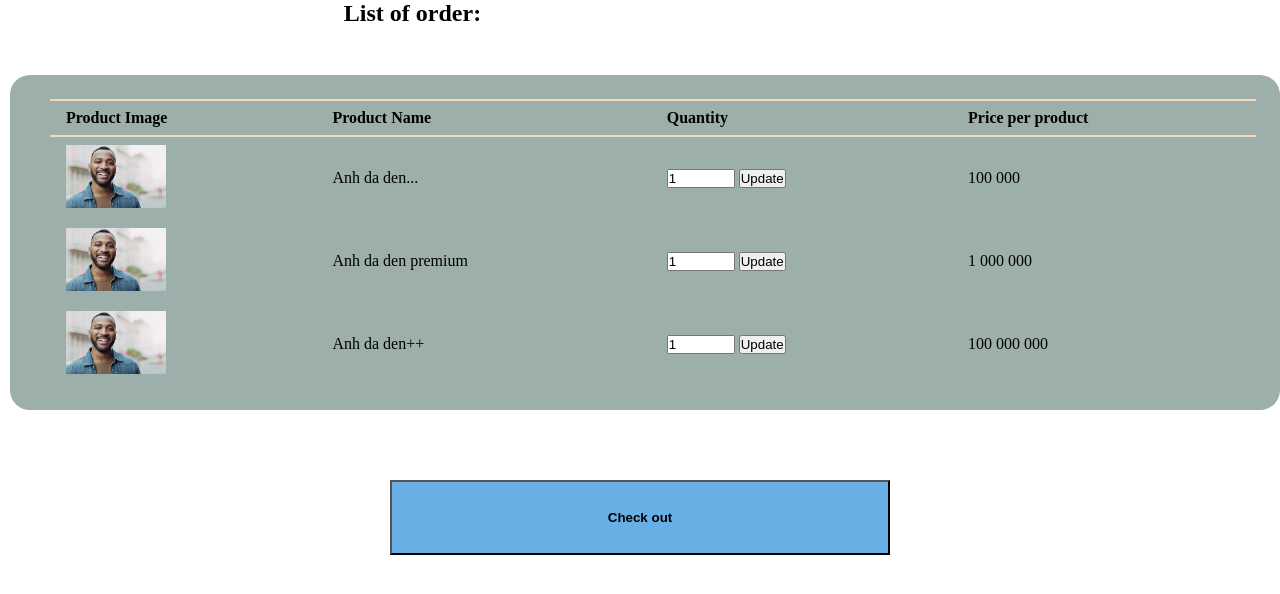
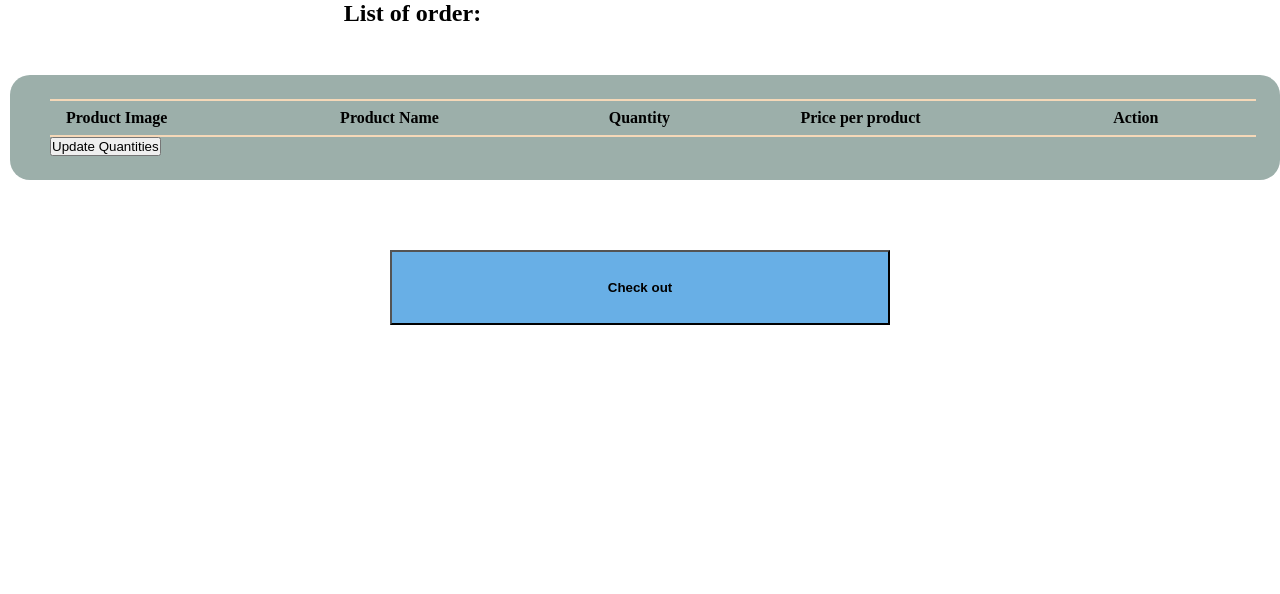
Before and after one commit to duccodon/Dressify, a PHP site: page /CartDetails.php in a window 1280 px wide. Shown: the top 594 px of the page. Run offline with PHP 8.4, Linux system fonts and the light colour scheme; data comes from the database, SQL or seed files in the repository.

Commit message:
Update CartDetails.php

```diff
--- a/role/customer/CartDetails.php
+++ b/role/customer/CartDetails.php
@@ -1,3 +1,75 @@
+<?php
+$servername = "localhost";
+$username = "username";
+$password = "password";
+$dbname = "dressify_db";
+
+// Create connection
+$conn = new mysqli($servername, $username, $password, $dbname);
+
+// Check connection
+if ($conn->connect_error) {
+    die("Connection failed: " . $conn->connect_error);
+}
+
+session_start();
+
+// Initialize the cart if it doesn't exist
+if (!isset($_SESSION['cart'])) {
+    $_SESSION['cart'] = [];
+}
+
+// Handle form submissions
+if ($_SERVER['REQUEST_METHOD'] == 'POST') {
+    if (isset($_POST['add_to_cart'])) {
+        $productId = $_POST['product_id'];
+        $quantity = $_POST['quantity'];
+
+        if (isset($_SESSION['cart'][$productId])) {
+            $_SESSION['cart'][$productId] += $quantity;
+        } else {
+            $_SESSION['cart'][$productId] = $quantity;
+        }
+
+        header("Location: CartDetails.php");
+        exit();
+    }
+
+    if (isset($_POST['update_quantity'])) {
+        foreach ($_POST['quantity'] as $productId => $quantity) {
+            if (isset($_SESSION['cart'][$productId])) {
+                $_SESSION['cart'][$productId] = max(1, (int)$quantity);
+            }
+        }
+        header("Location: CartDetails.php");
+        exit();
+    }
+
+    if (isset($_POST['remove_item'])) {
+        $productId = $_POST['product_id'];
+        unset($_SESSION['cart'][$productId]);
+        header("Location: CartDetails.php");
+        exit();
+    }
+}
+
+// Fetch products from the database
+$stmt = $conn->prepare("SELECT * FROM products");
+$stmt->execute();
+$products = $stmt->get_result()->fetch_all(MYSQLI_ASSOC);
+
+// Fetch products in the cart
+$cartItems = $_SESSION['cart'] ?? [];
+$productDetails = [];
+
+if (!empty($cartItems)) {
+    $productIds = implode(',', array_keys($cartItems));
+    $stmt = $conn->prepare("SELECT * FROM products WHERE product_id IN ($productIds)");
+    $stmt->execute();
+    $productDetails = $stmt->get_result()->fetch_all(MYSQLI_ASSOC);
+}
+?>
+
 <!DOCTYPE html>
 <html lang="en">
 <head>
@@ -13,6 +85,7 @@
       <div class="card">
         <div class="card-body">
           <div class="table-responsive">
+            <form method="POST" action="">
               <table width="100%">
                 <thead>
                   <tr>
@@ -20,65 +93,41 @@
                     <td>Product Name</td>
                     <td>Quantity</td>
                     <td>Price per product</td>
+                    <td>Action</td>
                   </tr>
                 </thead>
-
                 <tbody>
+                  <?php foreach ($productDetails as $product): ?>
                   <tr>
                     <td>
-                    <img src = "/img/1.jpg" class = "product-image">
+                      <img src="/img/<?php echo htmlspecialchars($product['image']); ?>" class="product-image">
                     </td>
-                  <td>Anh da den...</td>
+                    <td><?php echo htmlspecialchars($product['name']); ?></td>
                     <td>
-                    <form>
-                      <input type="number" name="quantity" value="1" min="1" max="1000" step="1">
-                      <input type="hidden" name="product_id" value="1">
-                      <input type="submit" value="Update">
-                    </form>
+                      <input type="number" name="quantity[<?php echo htmlspecialchars($product['product_id']); ?>]" value="<?php echo htmlspecialchars($cartItems[$product['product_id']]); ?>" min="1" max="1000" step="1">
                     </td>
-                  <td>100 000</td>
+                    <td><?php echo htmlspecialchars($product['price']); ?></td>
+                    <td>
+                      <input type="hidden" name="product_id" value="<?php echo htmlspecialchars($product['product_id']); ?>">
+                      <button type="submit" name="update_quantity" value="Update">Update</button>
+                      <button type="submit" name="remove_item" value="Remove">Remove</button>
+                    </td>
                   </tr>
-
-                <tr>
-                  <td>
-                    <img src = "/img/1.jpg" class = "product-image">
-                  </td>
-                  <td>Anh da den premium</td>
-                  <td>
-                    <form>
-                      <input type="number" name="quantity" value="1" min="1" max="1000" step="1">
-                      <input type="hidden" name="product_id" value="1">
-                      <input type="submit" value="Update">
-                    </form>
-                  </td>
-                  <td>1 000 000</td>
-                </tr>
-
-                <tr>
-                  <td>
-                    <img src = "/img/1.jpg" class = "product-image">
-                  </td>
-                  <td>Anh da den++</td>
-                  <td>
-                    <form>
-                      <input type="number" name="quantity" value="1" min="1" max="1000" step="1">
-                      <input type="hidden" name="product_id" value="1">
-                      <input type="submit" value="Update">
-                    </form>
-                  </td>
-                  <td>100 000 000</td>
-                </tr>
+                  <?php endforeach; ?>
                 </tbody>
               </table>
+              <button type="submit" name="update_quantity">Update Quantities</button>
+            </form>
           </div>
         </div>
       </div>
     </div>
   </div>
 </div>
-    <div class ="submit-button-container">
-      <a href = "CheckOut.php">
-      <button type="submit" class ="submit-button">Check out</button>
+<div class="submit-button-container">
+  <a href="CheckOut.php">
+    <button type="button" class="submit-button">Check out</button>
   </a>
 </div>
 </body>
+</html>
```
Lines whose indentation alone changed are shown as unchanged.
